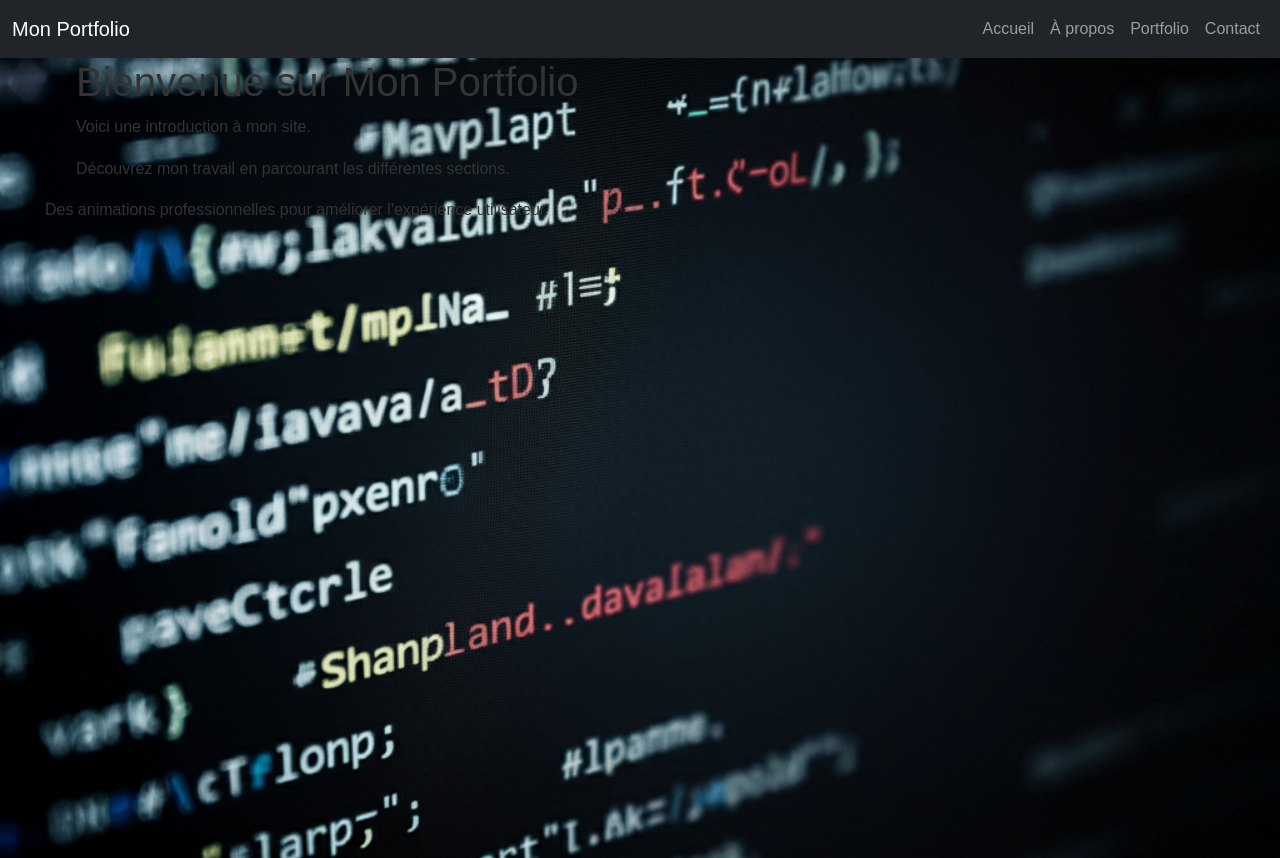
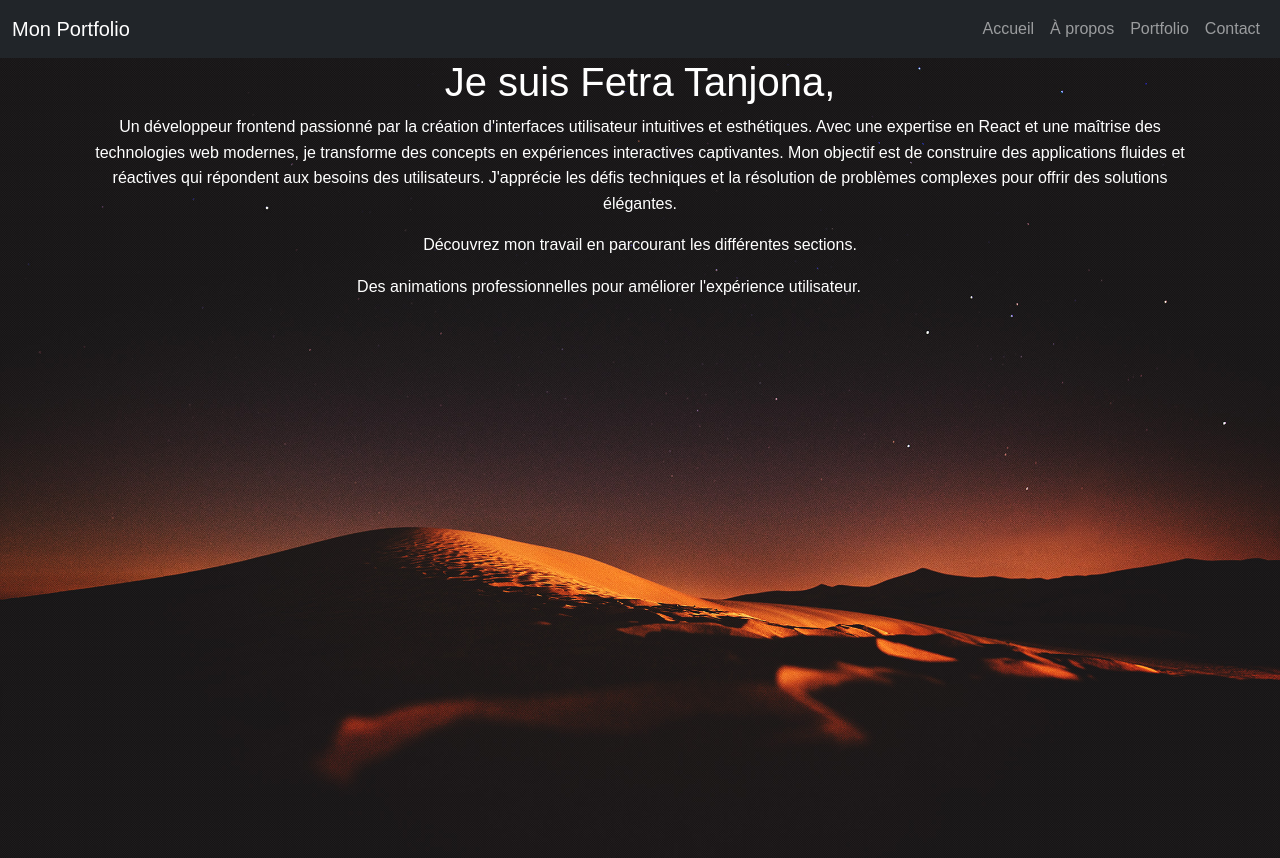
Before and after one commit to fetraandri/my-portfolio, a React (Create React App) app: page / in a window 1280 px wide. Built offline with nearby package versions, Linux system fonts and the light colour scheme.

Commit message:
fix: change a background image for home

```diff
--- a/src/App.css
+++ b/src/App.css
@@ -9,8 +9,9 @@
   body {
     font-family: 'Arial', sans-serif;
     background-color: #f4f4f4;
-    color: #333;
+    color: white;
     line-height: 1.6;
+    text-align: center;
   }
 
   /* Animation Fade-in */
@@ -25,14 +26,15 @@
     }
   }
 
-  /* Animation Typewriter */
+
   .typewriter h1 {
-    overflow: hidden; /* Ensures the content is hidden until it is revealed */
-    border-right: .15em solid orange; /* The typewriter cursor */
-    white-space: nowrap; /* Keeps the text on a single line */
-    margin: 0 auto; /* Gives some space around the text */
-    letter-spacing: .15em; /* Adds some space between letters */
+    overflow: hidden;
+    border-right: .15em solid orange;
+    white-space: nowrap;
+    margin: 0 auto;
+    letter-spacing: .15em;
     animation: typing 4s steps(40, end), blink-caret .75s step-end infinite;
+    font-size: clamp(40px, 5vw, 90px);
   }
 
   @keyframes typing {
@@ -62,7 +64,6 @@
     transform: scale(1.1);
   }
 
-  /* Animation de Déplacement */
   .move-text {
     display: inline-block;
     animation: moveLeftRight 5s linear infinite;
@@ -101,7 +102,7 @@
   }
   /* Style pour l'image de fond */
 .background-image {
-    background-image: url('./assets/image_fx_.jpg'); /* Remplacez le chemin par le chemin réel de votre image */
+    background-image: url('./assets/header-background.jpg'); /* Remplacez le chemin par le chemin réel de votre image */
     background-size: cover; /* Couvre toute la zone du conteneur */
     background-position: center center; /* Centre l'image */
     background-repeat: no-repeat; /* Empêche la répétition de l'image */
--- a/src/pages/Home.js
+++ b/src/pages/Home.js
@@ -4,8 +4,8 @@ const Home = () => {
   return (
     <div className="background-image">
       <div className="container">
-        <h1 className="typewriter">Bienvenue sur Mon Portfolio</h1>
-        <p className="fade-in">Voici une introduction à mon site.</p>
+        <h1 className="typewriter">Je suis Fetra Tanjona, </h1>
+        <p className="fade-in">Un développeur frontend passionné par la création d'interfaces utilisateur intuitives et esthétiques. Avec une expertise en React et une maîtrise des technologies web modernes, je transforme des concepts en expériences interactives captivantes. Mon objectif est de construire des applications fluides et réactives qui répondent aux besoins des utilisateurs. J'apprécie les défis techniques et la résolution de problèmes complexes pour offrir des solutions élégantes.</p>
         <p className="zoom-text">Découvrez mon travail en parcourant les différentes sections.</p>
         <p className="move-text">Des animations professionnelles pour améliorer l'expérience utilisateur.</p>
       </div>
```
Also changed, not shown: src/assets/header-background.jpg (added).
